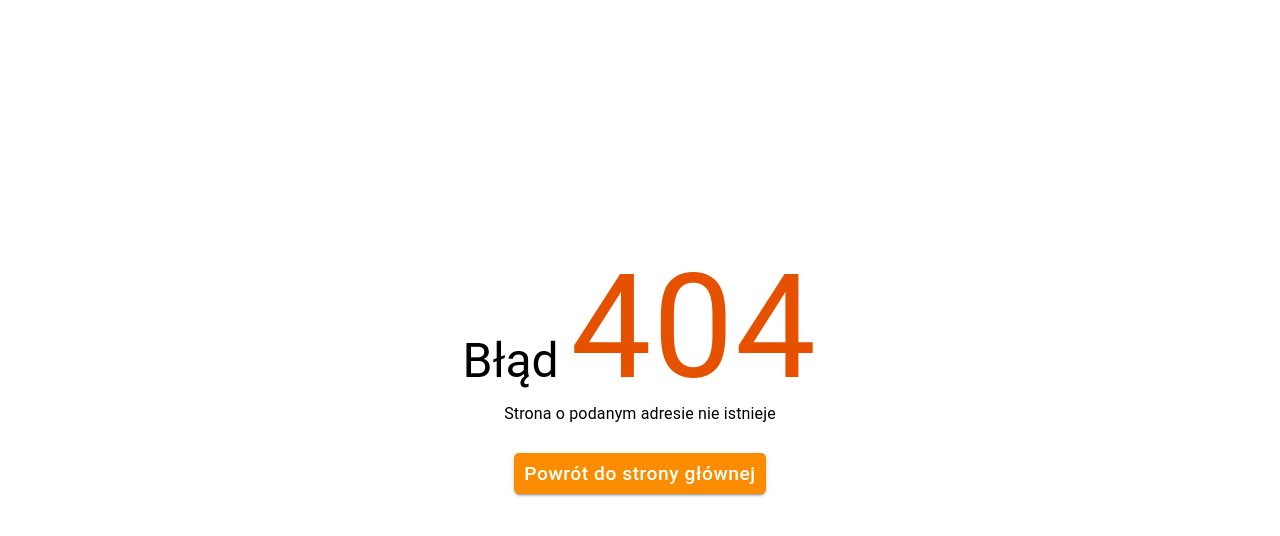
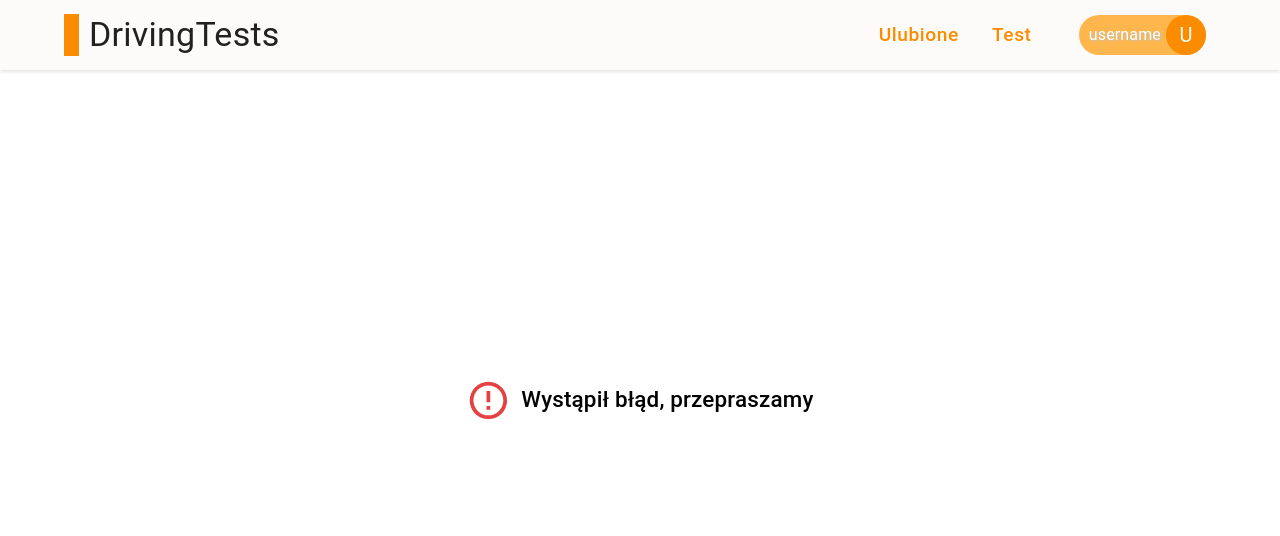
Before and after one commit to RafalM3211/testy-kierowcy, a React (Create React App) app: page /question/1 in a window 1280 px wide. Before the commit this address had no page. Shown: the top 536 px of the page. Built offline with nearby package versions, Linux system fonts and the light colour scheme.

Commit message:
add viewing question and single quesiton view

```diff
--- a/src/App.tsx
+++ b/src/App.tsx
@@ -6,14 +6,15 @@ import {
   Outlet,
 } from "react-router-dom";
 import { QueryClientProvider, QueryClient } from "@tanstack/react-query";
-import HomeView from "./components/views/Home";
-import ExamView from "./components/views/Exam";
+import Home from "./components/views/Home";
+import Exam from "./components/views/Exam";
 import Summary from "./components/views/Summary";
 import Error404 from "./components/views/errors/Error404";
 import Header from "./components/patterns/Header/Header";
 import SmallHeader from "./components/patterns/SmallHeader/SmallHeader";
 import AppThemeProvider from "./context/theme/theme";
 import { QuestionsProvider } from "./context/questions/questions";
+import Question from "./components/views/Question";
 
 const router = createBrowserRouter(
   createRoutesFromElements(
@@ -26,8 +27,9 @@ const router = createBrowserRouter(
           </>
         }
       >
-        <Route path="/" element={<HomeView />} />
+        <Route path="/" element={<Home />} />
         <Route path="/summary" element={<Summary />} />
+        <Route path="/question/:id" element={<Question />} />
       </Route>
       <Route
         element={
@@ -37,7 +39,7 @@ const router = createBrowserRouter(
           </>
         }
       >
-        <Route path="/question" element={<ExamView />} />
+        <Route path="/question" element={<Exam />} />
       </Route>
       <Route element={<Outlet />}>
         <Route path="*" element={<Error404 />} />
--- a/src/components/patterns/ErrorBlock/ErrorBlock.tsx
+++ b/src/components/patterns/ErrorBlock/ErrorBlock.tsx
@@ -3,6 +3,7 @@ import { Container, Box, Typography, SxProps } from "@mui/material";
 import { flexCenter } from "../../../utility/styling";
 
 interface Props {
+  label?: string;
   sx?: SxProps;
 }
 
@@ -19,7 +20,7 @@ export default function ErrorBlock(props: Props) {
     >
       <ErrorOutlineIcon color="error" sx={{ mr: "10px", fontSize: "1.4em" }} />
       <Typography variant="h6" component="p" sx={{ fontSize: "0.7em" }}>
-        Wystąpił błąd, przepraszamy
+        {props.label || "Wystąpił błąd, przepraszamy"}
       </Typography>
     </Box>
   );
--- a/src/components/patterns/Progress/Progress.tsx
+++ b/src/components/patterns/Progress/Progress.tsx
@@ -11,8 +11,6 @@ interface Props {
 
 export default function Progress(props: Props) {
   const { correct, wrong, sx } = props;
-
-  console.log(correct, wrong);
 
   if (correct + wrong > 100) {
     console.warn(
--- a/src/components/patterns/QuestionPreview/QuestionPreveiw.tsx
+++ b/src/components/patterns/QuestionPreview/QuestionPreveiw.tsx
@@ -8,6 +8,7 @@ import type {
   AnseweredQuestion,
   Question,
 } from "../../../types/globalTypes";
+import { Link } from "react-router-dom";
 
 interface Props {
   data: Question | AnseweredQuestion;
@@ -34,7 +35,21 @@ export default function QuestionPreview(props: Props) {
         height: question.type === "basic" ? "170px" : "auto",
         my: "30px",
         mx: "2.5%",
+
+        "&:hover": {
+          boxShadow: 4,
+        },
       }}
+    >
+      <Link
+        style={{
+          display: "flex",
+          alignItems: "center",
+          height: "100%",
+          color: "unset",
+          textDecoration: "none",
+        }}
+        to={`/question/${question.id}`}
       >
         <Box
           sx={{
@@ -101,6 +116,7 @@ export default function QuestionPreview(props: Props) {
             />
           )}
         </Box>
+      </Link>
     </Card>
   );
 }
--- /dev/null
+++ b/src/components/views/Question.tsx
@@ -0,0 +1,29 @@
+import { useParams } from "react-router-dom";
+import { Box } from "@mui/material";
+import QuestionComponent from "../patterns/Question/Question";
+import ErrorBlock from "../patterns/ErrorBlock/ErrorBlock";
+import { useQuestionsContext } from "../../context/questions/questions";
+
+export default function Question() {
+  const id = useParams().id as string;
+  const { anseweredQuestions } = useQuestionsContext();
+  console.log(anseweredQuestions, id);
+  const question = anseweredQuestions.find(
+    (quesiton) => quesiton.id === parseInt(id)
+  );
+
+  return (
+    <Box sx={{ height: "100vh" }}>
+      {!question ? (
+        <ErrorBlock />
+      ) : (
+        <QuestionComponent
+          mode="learn"
+          question={question}
+          chosenAnsewer={question.chosenAnsewer}
+          sx={{ pt: "80px" }}
+        />
+      )}
+    </Box>
+  );
+}
--- a/src/components/views/Summary.tsx
+++ b/src/components/views/Summary.tsx
@@ -6,6 +6,7 @@ import Progress from "../patterns/Progress/Progress";
 import HighlitedText from "../atoms/HighlitedText/HighlitedText";
 import { useQuestionsContext } from "../../context/questions/questions";
 import type { AnseweredQuestion } from "../../types/globalTypes";
+import { Link } from "react-router-dom";
 
 function calculateOutcome(questions: AnseweredQuestion[]) {
   let points = 0;
```
Lines whose indentation alone changed are shown as unchanged.
